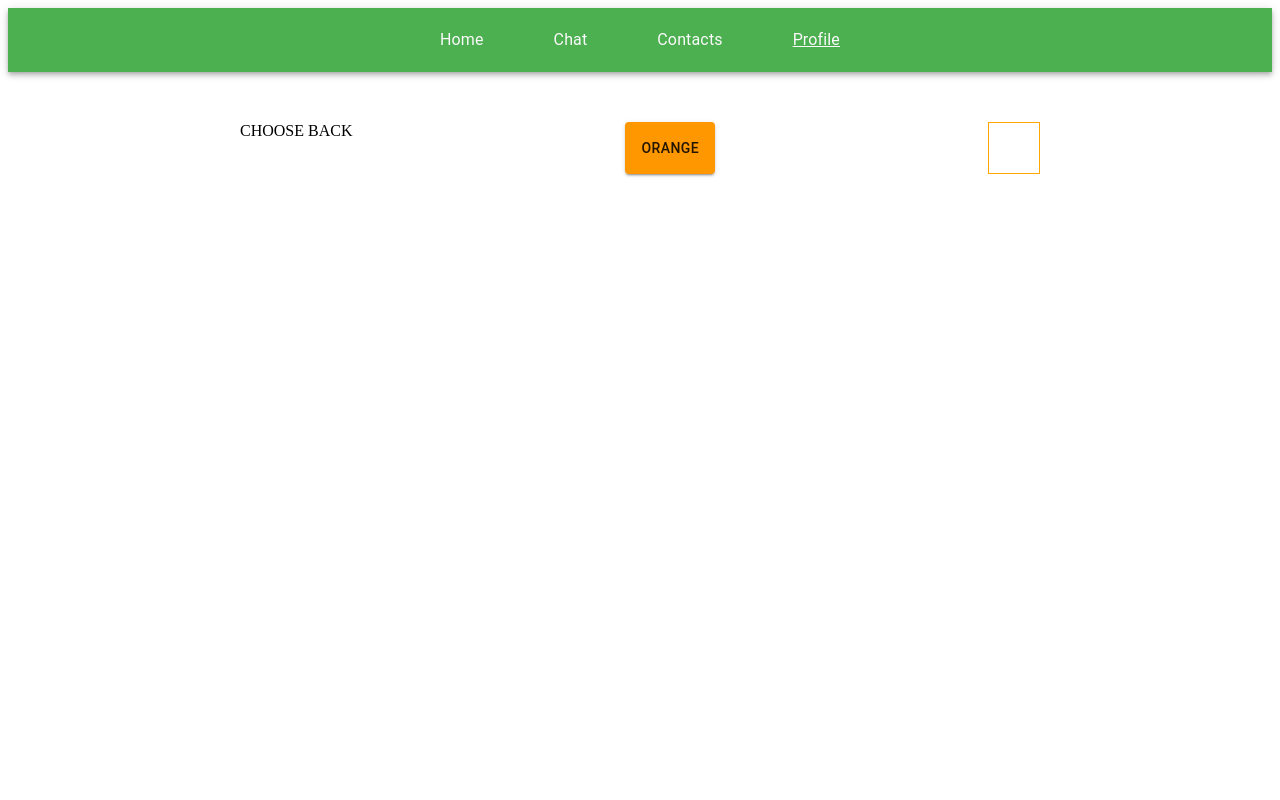
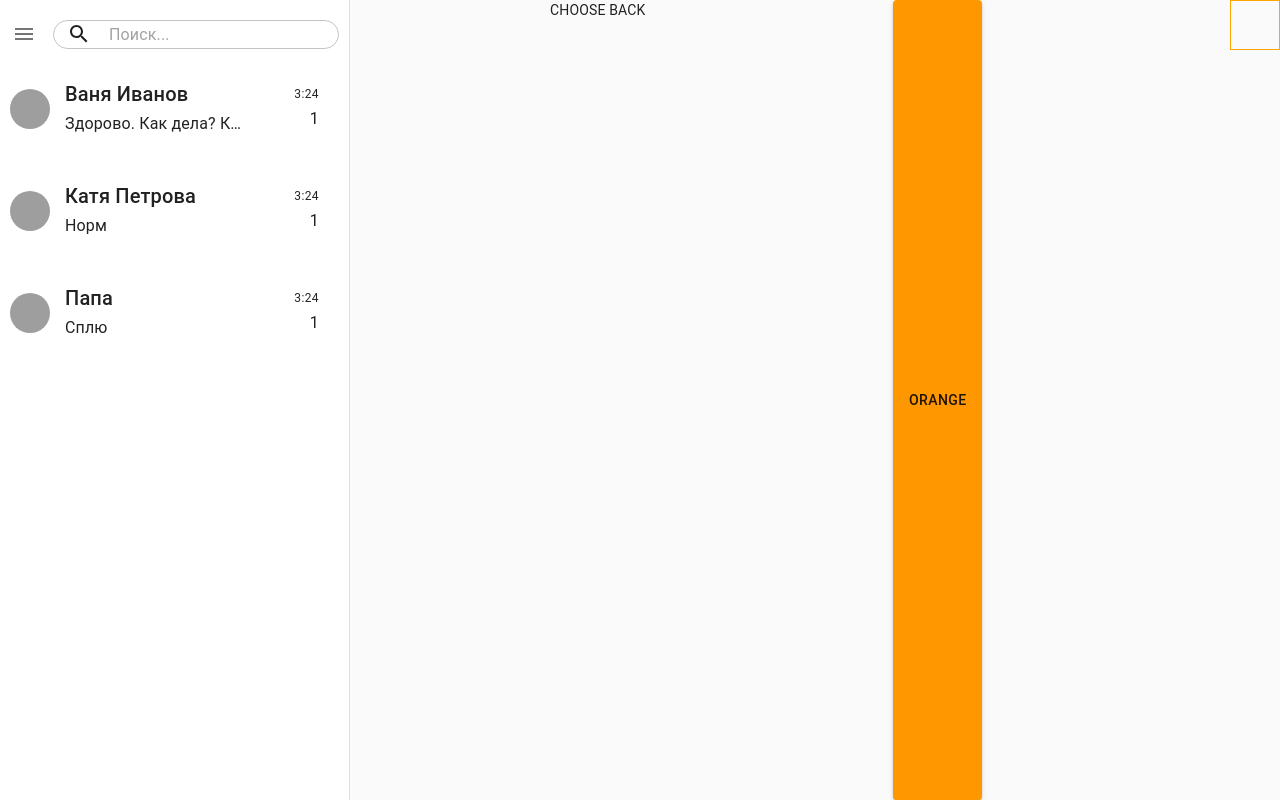
Before and after one commit to panechek/react-message, a React (Create React App) app: page /Profile in a window 1280 px wide. Built offline with nearby package versions, Linux system fonts and the light colour scheme; grey boxes are pictures that could not be loaded.

Commit message:
chatList

```diff
--- a/package.json
+++ b/package.json
@@ -4,12 +4,15 @@
   "private": true,
   "dependencies": {
     "@material-ui/core": "^4.12.3",
+    "@material-ui/icons": "^4.11.2",
     "@reduxjs/toolkit": "^1.6.1",
     "@testing-library/jest-dom": "^5.14.1",
     "@testing-library/react": "^11.2.7",
     "@testing-library/user-event": "^12.8.3",
+    "moment": "^2.29.1",
     "react": "^17.0.2",
     "react-dom": "^17.0.2",
+    "react-redux": "^7.2.5",
     "react-router-dom": "^5.2.0",
     "react-scripts": "4.0.3",
     "web-vitals": "^1.1.2"
--- a/src/App.js
+++ b/src/App.js
@@ -8,18 +8,31 @@ import Chat from "./Chat";
 import Contacts from "./Contacts";
 import Home from "./Home";
 import AppBar from "./AppBar";
-import Profile from "./Profile"
+import Profile from "./Profile";
+import {
+    makeStyles
+  } from '@material-ui/core/styles';
+
+  const useStyles = makeStyles(() => ({
+    wrapper: {
+        width: '100vw',
+        height: '100vh',
+        display: 'flex'
+    }
+
+  }))
 
 
 
 const App = () => {
 
+    const classes = useStyles();
 
-
-    return <Router >
+    return (<Router >
+        <div className={classes.wrapper}>
             <AppBar  />
             <Switch>
-                <Route path="/chat">
+                <Route path="/chat/:id">
                     <Chat />
                 </Route>
                 <Route path="/contacts">
@@ -38,7 +51,8 @@ const App = () => {
 
 
             </Switch>
-        </Router>
+            </div>
+        </Router>)
 };
 
 export default App
--- /dev/null
+++ b/src/AppBar/ChatPrewiew.js
@@ -0,0 +1,80 @@
+import Box  from "@material-ui/core/Box";
+import  Typography from "@material-ui/core/Typography";
+import { makeStyles } from "@material-ui/core/styles";
+import  Avatar from "@material-ui/core/Avatar";
+
+const useStyles = makeStyles ((theme) =>({
+
+    wrapper: {
+        width:'100%',
+        margin: '10px 0',
+        padding: '10px',
+        display: 'flex',
+        alignItems: 'center',
+        borderRadius: '40px',
+        cursor: 'pointer',
+
+        '&:hover': {
+            backgroundColor: 'green'
+        }
+    },
+
+    contentWrapper: {
+        width: '65%',
+        height: '100%',
+        padding: '0 15px '
+    },
+
+    infoContentWrwpper: {
+        flex: '1',
+        margin: '0 10px',
+        display:'flex',
+        flexDirection: 'column',
+        alignItems: 'end'
+    },
+
+    overFlowText: {
+        textOverflow: 'ellipsis',
+        overflow: 'hidden',
+        width: '100%',
+        whiteSpace: 'nowrap',
+        height: '30px',
+
+
+    }
+}))
+
+const ChatPrewiew = ({chat}) => {
+
+    const classes = useStyles();
+
+    const {avatarUrl, name, messagesArray, id } = chat;
+
+    const lastMessage = messagesArray.length > 0 ? messagesArray[messagesArray.length -1] : {text: '', timeStamp: null} ;
+
+
+
+    const unreadMessageCount = messagesArray.reduce((acc, message) => {
+        if (message.userId === id && !message.isRead){
+            acc++;
+        }
+        return acc
+    },0)
+
+    return (
+        <Box className={classes.wrapper}>
+            <Avatar alt='Remy Sharp' src={avatarUrl} />
+            <Box className={classes.contentWrapper}>
+                <Typography variant='h6'>{ name }</Typography>
+                <Typography className={classes.overFlowText} variant='subtitle1'>{ lastMessage.text }</Typography>
+            </Box>
+            <Box className={classes.infoContentWrwpper}>
+
+            <Typography variant='caption'>{ lastMessage && lastMessage.timeStamp.format('h:mm') } </Typography>
+            <Typography variant='subtitle1'>{unreadMessageCount}</Typography>
+            </Box>
+        </Box>
+    )
+}
+
+export default ChatPrewiew
--- a/src/AppBar/index.js
+++ b/src/AppBar/index.js
@@ -1,15 +1,26 @@
+import { useState } from "react";
 import {
-    AppBar as MaterialUiAppBar
+    AppBar as MaterialUiAppBar, InputAdornment
 } from "@material-ui/core";
 import Toolbar from '@material-ui/core/Toolbar';
+import  Box  from "@material-ui/core/Box";
 import {
     Link,
     useLocation
 } from 'react-router-dom';
 import Typography from '@material-ui/core/Typography';
+import Drawer from '@material-ui/core/Drawer';
 import {
     makeStyles
 } from '@material-ui/core/styles';
+import MenuIcon from '@material-ui/icons/Menu';
+import  IconButton  from "@material-ui/core/IconButton";
+import Menu from "@material-ui/core/Menu";
+import  MenuItem  from "@material-ui/core/MenuItem";
+import  TextField  from "@material-ui/core/TextField";
+import SearchIcon from "@material-ui/icons/Search";
+import { useSelector, useDispatch } from "react-redux";
+import ChatPrewiew from "./ChatPrewiew";
 
 
 const useStyles = makeStyles((theme) => ({
@@ -30,8 +41,37 @@ const useStyles = makeStyles((theme) => ({
     },
 
     top: {
-        marginBottom: "50px"
+        width: '100%',
+        display: 'flex',
+        alignItems: 'center',
+        justifyContent: 'space-between'
+    },
+
+    root: {
+        marginRight:'550px'
+    },
+
+    wrapper: {
+        width: '350px',
+        padding: '10px 10px 10px 0'
+    },
+
+    input: {
+        "& div": {
+        borderRadius: '40px',
+        "& input": {
+            padding: '5px 10px',
+        }
+    },
+},
+
+    chatWrapper: {
+        width: '100%',
+        display: 'flex',
+        flexDirection: 'column',
+        alignItems: 'center',
     }
+
 }));
 
 const routes = [{
@@ -56,25 +96,58 @@ const AppBar = () => {
 
     const classes = useStyles();
     const location = useLocation();
+    const {chats} = useSelector((state) => state.chat)
 
     const pathName = location.pathname;
 
+    const [anchorEl, setAnchorEl] = useState(null);
+    const open = Boolean(anchorEl);
 
-    return <MaterialUiAppBar position = "static"
-    className = {classes.top} >
-        <Toolbar className = {classes.bar} >
-
-        {routes.map((route) => ( <Link key = {route.path}
-                to = {route.path}
-                className = {`${classes.link} ${route.path ===pathName && classes.activeLink}`} >
-                <Typography > {route.pathTitle } </Typography> </Link>
-
-            ))
-        }
+    const handleClick = (event) => {
+        setAnchorEl(event.currentTarget);
+    };
+    const handleClose = () => {
+        setAnchorEl(null);
+    }
 
 
-        </Toolbar>
-        </MaterialUiAppBar>
+    return (
+        <Drawer variant='permanent' open classes={{paper: classes.wrapper, root: classes.root}}>
+            <Box className={classes.top}>
+               <IconButton onClick={handleClick}>
+                   <MenuIcon />
+                </IconButton>
+                <Menu id="menu" anchorEl={anchorEl} open={open} onClose={handleClose} anchorOrigin={{horizontal: "left", vertical: "bottom"}} anchorPosition={{top: 50, left: 6}} anchorReference={'anchorPosition'}>
+                    <MenuItem key={1}>Профиль</MenuItem>
+                    <MenuItem key={2}>Настройки</MenuItem>
+                </Menu>
+                <TextField placeholder='Поиск...' variant='outlined' className={classes.input} InputProps={{startAdornment: (<InputAdornment position='start'><SearchIcon /></InputAdornment>)}}/>
+                </Box>
+                <Box className={classes.chatWrapper}>
+                    {chats.map((chat) => (
+                        <ChatPrewiew chat={chat} />
+                    ))}
+
+                </Box>
+        </Drawer>
+
+
+    // <MaterialUiAppBar position = "static"
+    // className = {classes.top} >
+    //     <Toolbar className = {classes.bar} >
+
+    //     {routes.map((route) => ( <Link key = {route.path}
+    //             to = {route.path}
+    //             className = {`${classes.link} ${route.path ===pathName && classes.activeLink}`} >
+    //             <Typography > {route.pathTitle } </Typography> </Link>
+
+    //         ))
+    //     }
+
+
+    //     </Toolbar>
+    //     </MaterialUiAppBar>
+    )
 }
 
 export default AppBar
--- a/src/Chat/ChatListComp.js
+++ /dev/null
@@ -1,37 +0,0 @@
-import React from 'react';
-import { makeStyles } from '@material-ui/core/styles';
-import List from '@material-ui/core/List';
-import ListItem from '@material-ui/core/ListItem';
-import ListItemText from '@material-ui/core/ListItemText';
-import ListItemAvatar from '@material-ui/core/ListItemAvatar';
-import Avatar from '@material-ui/core/Avatar';
-import Typography from '@material-ui/core/Typography';
-
-import {Link} from 'react-router-dom';
-
-
-
-
-
-    // const useStyles = makeStyles((theme) => ({
-    //     root: {
-    //         width: '100vw',
-    //         maxWidth: '36ch',
-    //         borderBottom: "1px solid black"
-
-    //     },
-    //     inline: {
-    //         display: 'inline',
-    //     },
-    // }));
-
-
-
-    const ChatListComp = () => {
-
-
-        return <div style={{ width: '200px', borderBottom: '1px solid black' }}>contacts</div>
-
-    }
-
-export default ChatListComp;
--- a/src/Chat/ChatSlice.js
+++ b/src/Chat/ChatSlice.js
@@ -1,11 +1,71 @@
 import {
   createSlice
-} from '@reduxjs/toolkit'
+} from '@reduxjs/toolkit';
+import moment from 'moment'
 
 export const chatSlice = createSlice({
   name: 'chat',
   initialState: {
     messagesArray: [],
+    chats: [
+      {
+        id: 2,
+        name: 'Ваня Иванов',
+        avatarUrl: 'https://material-ui.com/static/images/avatar/2.jpg',
+        messagesArray: [
+          {
+            timeStamp: moment('1995-12-17T03:24:00'),
+            userId: 1,
+            text: 'Привет',
+            isRead: true,
+          },
+          {
+            timeStamp: moment('1995-12-17T03:24:00'),
+            userId: 2,
+            text: 'Здорово. Как дела? Когда увидимся?',
+            isRead: false,
+          },
+        ]
+      },
+      {
+        id: 3,
+        name: 'Катя Петрова',
+        avatarUrl: 'https://material-ui.com/static/images/avatar/3.jpg',
+        messagesArray: [
+          {
+            timeStamp: moment('1995-12-17T03:24:00'),
+            userId: 1,
+            text: 'Как дела?',
+            isRead: true,
+          },
+          {
+            timeStamp: moment('1995-12-17T03:24:00'),
+            userId: 3,
+            text: 'Норм',
+            isRead: false,
+          },
+        ]
+      },
+      {
+        id: 4,
+        name: 'Папа',
+        avatarUrl: 'https://material-ui.com/static/images/avatar/1.jpg',
+        messagesArray: [
+          {
+            timeStamp: moment('1995-12-17T03:24:00'),
+            userId: 1,
+            text: 'Ты где?',
+            isRead: true,
+          },
+          {
+            timeStamp: moment('1995-12-17T03:24:00'),
+            userId: 4,
+            text: 'Сплю',
+            isRead: false,
+          },
+        ]
+      }
+    ]
   },
   reducers: {
 
--- a/src/Chat/index.js
+++ b/src/Chat/index.js
@@ -12,7 +12,6 @@ import {
 } from './ChatSlice';
 import Message from './MessageComp';
 import MessageListComp from './MessageListComp';
-import ChatListComp from './ChatListComp';
 import {
   makeStyles
 } from '@material-ui/core/styles';
@@ -81,7 +80,6 @@ function Chat() {
 
 
   return ( <div className = { classes.messanger} style={background} >
-    <ChatListComp  messagesArray = {messagesArray}/>
     <div className = {classes.activChat} >
     <MessageListComp  />
     <Message value = {inputMessage} onChange = {setInputMessage} onClick = {onSendMessage} />
--- a/src/index.js
+++ b/src/index.js
@@ -5,9 +5,11 @@ import App from './App';
 import {ThemeProvider} from '@material-ui/core/styles';
 import {theme} from "./theme";
 import store from "./store";
+import { CssBaseline } from '@material-ui/core';
 
 ReactDOM.render(< React.StrictMode >
   <ThemeProvider theme={theme}>
+    <CssBaseline />
     <Provider store = {store}>
     <App />
     </Provider>
```
Also changed, not shown: 1 other file (tests, documents, lock files or other folders).
